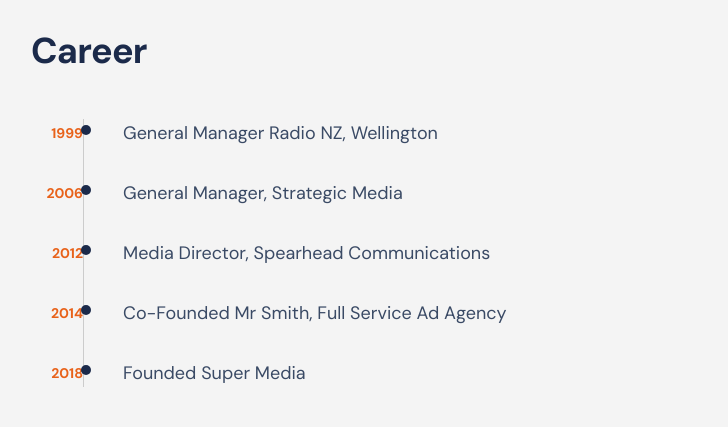
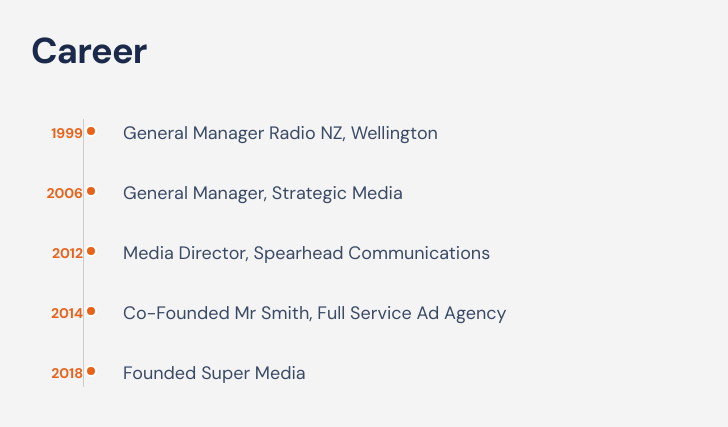
Before and after one commit to ron571/supermedia-website, a Next.js app: page /about in a window 1280 px wide. Shown: the part 2020-2447 px from the top of the page, without its empty margins (65-793 px from the left). Built offline with nearby package versions, Linux system fonts and the light colour scheme; no server answers.

Commit message:
fix: career timeline remove list markers, orange dot

```diff
--- a/src/app/(main)/about/page.tsx
+++ b/src/app/(main)/about/page.tsx
@@ -211,7 +211,7 @@ export default function AboutPage() {
               className="absolute left-0 top-0 bottom-0 w-px bg-grey-mid ml-[52px] hidden sm:block"
               aria-hidden="true"
             />
-            <ol className="space-y-8">
+            <ol className="space-y-8 list-none">
               {timelineItems.map(({ year, role }) => (
                 <li key={year + role} className="flex items-start gap-6 sm:gap-10">
                   <div className="flex-shrink-0 w-[52px] text-right">
@@ -219,7 +219,7 @@ export default function AboutPage() {
                   </div>
                   <div className="relative">
                     <span
-                      className="absolute -left-[42px] top-1.5 w-2.5 h-2.5 rounded-full bg-navy hidden sm:block"
+                      className="absolute -left-[38px] top-1.5 w-3 h-3 rounded-full bg-orange border-2 border-white hidden sm:block"
                       aria-hidden="true"
                     />
                     <p className="text-body text-lg">{role}</p>
```
